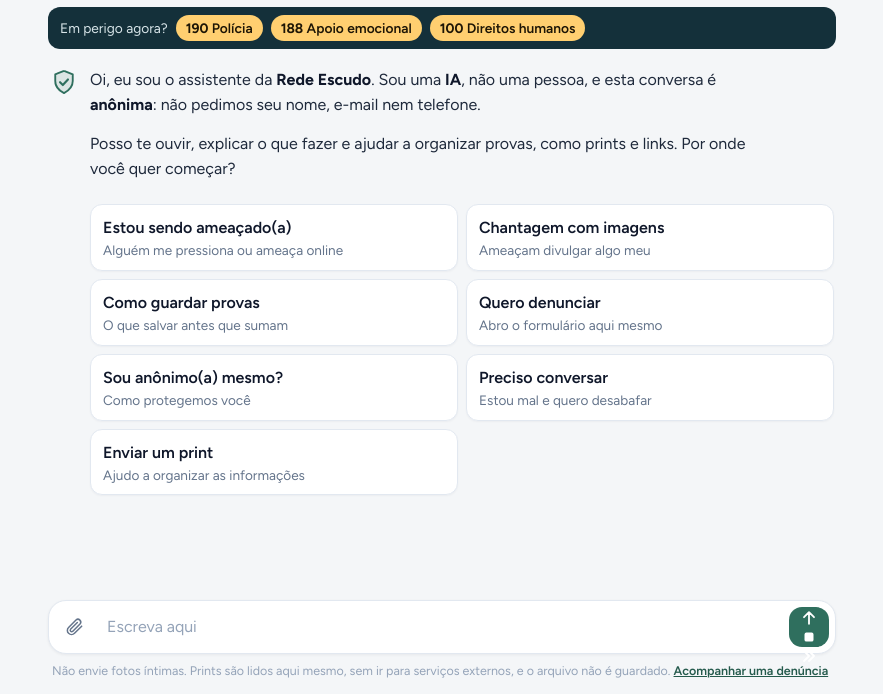
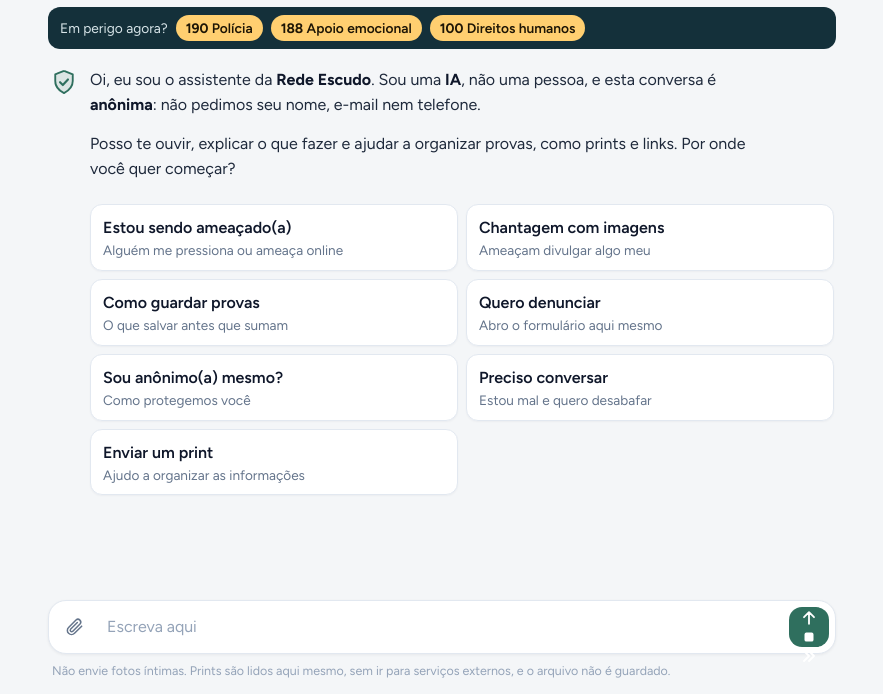
Before and after one commit to jaoedu1822/rede-escudo, a website with bundled scripts: page public/index.html in a window 1280 px wide. Shown: the part 106-800 px from the top of the page, without its empty margins (198-1081 px from the left). Built offline with nearby package versions, Linux system fonts and the light colour scheme.

Commit message:
Remove link to status.html in footer
Removed link to 'status.html' from footer.

```diff
--- a/public/index.html
+++ b/public/index.html
@@ -76,7 +76,6 @@
       </form>
       <p class="aviso">
         Não envie fotos íntimas. Prints são lidos aqui mesmo, sem ir para serviços externos, e o arquivo não é guardado.
-        <a href="status.html">Acompanhar uma denúncia</a>
       </p>
     </footer>
   </div>
```
